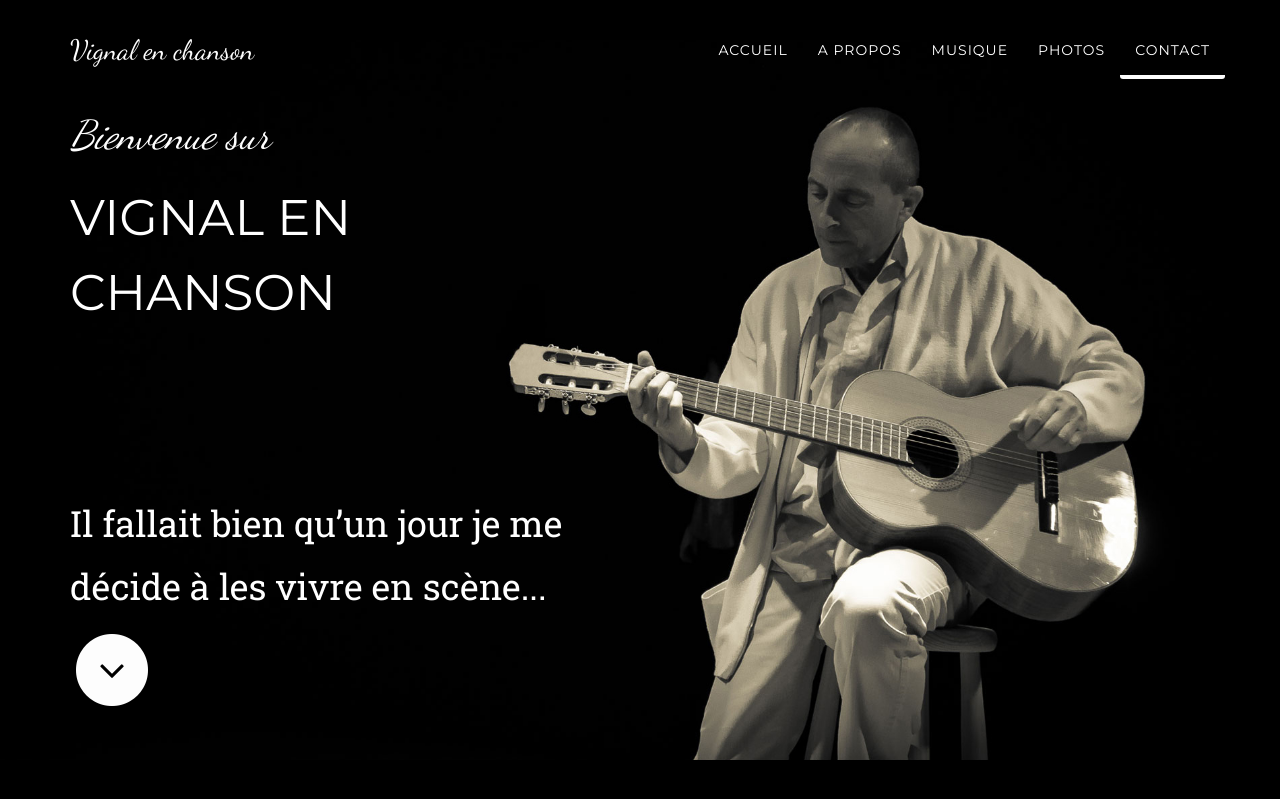
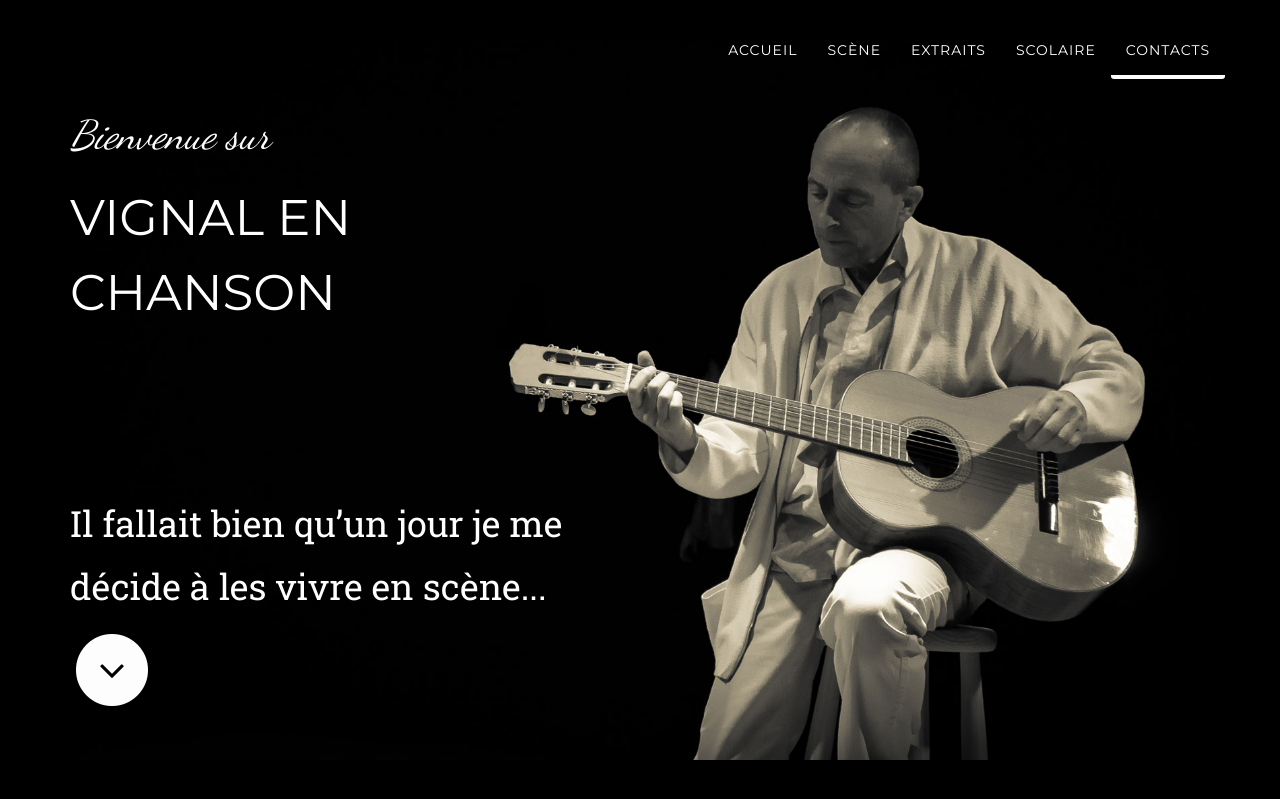
Before and after one commit to Puzzlout/VignalEnChanson, a PHP site: page /index.php in a window 1280 px wide. Shown: the top 799 px of the page. Run offline with PHP 8.4, Linux system fonts and the light colour scheme; some libraries are stand-ins or nearby versions; some web fonts are replaced.

Commit message:
#24 (Navbar)

```diff
--- a/php/modules/2.nav.php
+++ b/php/modules/2.nav.php
@@ -7,7 +7,7 @@
                     data-target="#bs-example-navbar-collapse-1">
                 <span class="sr-only">Toggle navigation</span> Menu <i class="fa fa-bars"></i>
             </button>
-            <a class="navbar-brand page-scroll" href="#page-top">Vignal en chanson</a>
+            <!--<a class="navbar-brand page-scroll" href="#page-top">Vignal en chanson</a>-->
         </div>
 
         <!-- Collect the nav links, forms, and other content for toggling -->
@@ -20,16 +20,16 @@
                     <a class="page-scroll" href="#header">Accueil</a>
                 </li>
                 <li>
-                    <a class="page-scroll" href="#team">A propos</a>
+                    <a class="page-scroll" href="#team">Scène</a>
                 </li>
                 <li>
-                    <a class="page-scroll" href="#music">Musique</a>
+                    <a class="page-scroll" href="#music">Extraits</a>
                 </li>
                 <li>
-                    <a class="page-scroll" href="#gallery">Photos</a>
+                    <a class="page-scroll" href="#gallery">Scolaire</a>
                 </li>
                 <li>
-                    <a class="page-scroll" href="#contact">Contact</a>
+                    <a class="page-scroll" href="#contact">Contacts</a>
                 </li>
             </ul>
         </div>
```
